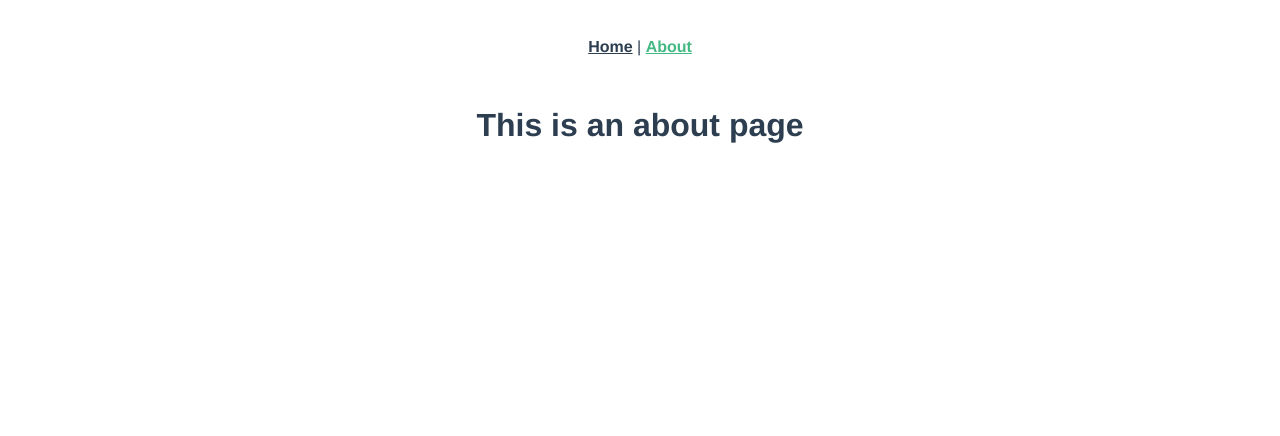
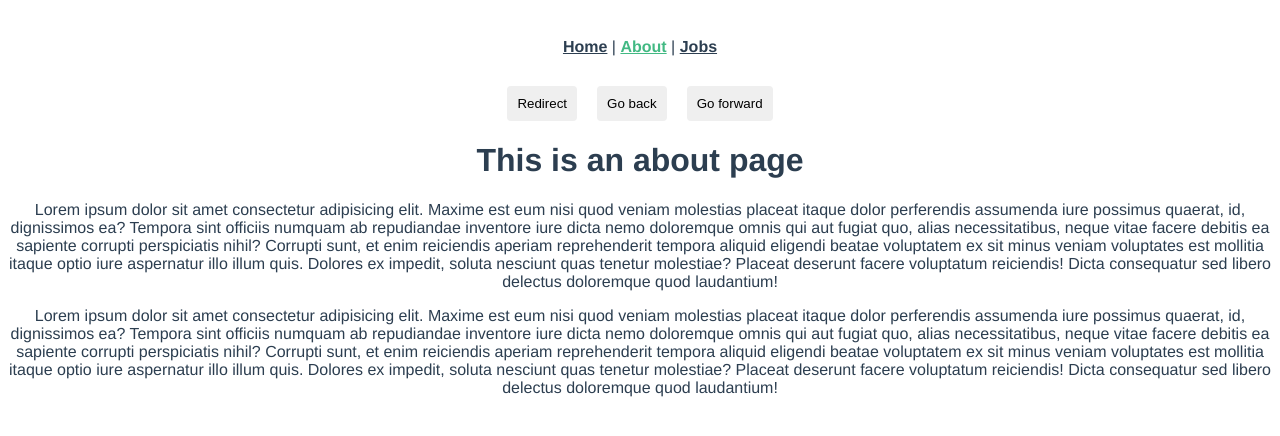
Before and after one commit to MomenSherif/vue3-playground, a Vue app: page /about in a window 1280 px wide. Shown: the top 436 px of the page. Built offline with nearby package versions, Linux system fonts and the light colour scheme.

Commit message:
End Routing

```diff
--- a/src/App.vue
+++ b/src/App.vue
@@ -1,10 +1,33 @@
 <template>
   <div id="nav">
     <router-link to="/">Home</router-link> |
-    <router-link to="/about">About</router-link>
+    <router-link :to="{ name: 'About' }">About</router-link> |
+    <router-link :to="{ name: 'Jobs' }">Jobs</router-link>
   </div>
+  <button @click="handleRedirect">Redirect</button>
+  <button @click="handleGoBack">Go back</button>
+  <button @click="handleGoForward">Go forward</button>
   <router-view />
 </template>
+
+<script>
+export default {
+  name: "App",
+  methods: {
+    handleRedirect() {
+      this.$router.push({
+        name: "Home",
+      });
+    },
+    handleGoBack() {
+      this.$router.go(-1);
+    },
+    handleGoForward() {
+      this.$router.go(1);
+    },
+  },
+};
+</script>
 
 <style>
 #app {
@@ -27,4 +50,10 @@
 #nav a.router-link-exact-active {
   color: #42b983;
 }
+button {
+  margin: 0 10px;
+  padding: 10px;
+  border: none;
+  border-radius: 4px;
+}
 </style>
--- a/src/components/HelloWorld.vue
+++ /dev/null
@@ -1,58 +0,0 @@
-<template>
-  <div class="hello">
-    <h1>{{ msg }}</h1>
-    <p>
-      For a guide and recipes on how to configure / customize this project,<br>
-      check out the
-      <a href="https://cli.vuejs.org" target="_blank" rel="noopener">vue-cli documentation</a>.
-    </p>
-    <h3>Installed CLI Plugins</h3>
-    <ul>
-      <li><a href="https://github.com/vuejs/vue-cli/tree/dev/packages/%40vue/cli-plugin-babel" target="_blank" rel="noopener">babel</a></li>
-      <li><a href="https://github.com/vuejs/vue-cli/tree/dev/packages/%40vue/cli-plugin-router" target="_blank" rel="noopener">router</a></li>
-    </ul>
-    <h3>Essential Links</h3>
-    <ul>
-      <li><a href="https://vuejs.org" target="_blank" rel="noopener">Core Docs</a></li>
-      <li><a href="https://forum.vuejs.org" target="_blank" rel="noopener">Forum</a></li>
-      <li><a href="https://chat.vuejs.org" target="_blank" rel="noopener">Community Chat</a></li>
-      <li><a href="https://twitter.com/vuejs" target="_blank" rel="noopener">Twitter</a></li>
-      <li><a href="https://news.vuejs.org" target="_blank" rel="noopener">News</a></li>
-    </ul>
-    <h3>Ecosystem</h3>
-    <ul>
-      <li><a href="https://router.vuejs.org" target="_blank" rel="noopener">vue-router</a></li>
-      <li><a href="https://vuex.vuejs.org" target="_blank" rel="noopener">vuex</a></li>
-      <li><a href="https://github.com/vuejs/vue-devtools#vue-devtools" target="_blank" rel="noopener">vue-devtools</a></li>
-      <li><a href="https://vue-loader.vuejs.org" target="_blank" rel="noopener">vue-loader</a></li>
-      <li><a href="https://github.com/vuejs/awesome-vue" target="_blank" rel="noopener">awesome-vue</a></li>
-    </ul>
-  </div>
-</template>
-
-<script>
-export default {
-  name: 'HelloWorld',
-  props: {
-    msg: String
-  }
-}
-</script>
-
-<!-- Add "scoped" attribute to limit CSS to this component only -->
-<style scoped>
-h3 {
-  margin: 40px 0 0;
-}
-ul {
-  list-style-type: none;
-  padding: 0;
-}
-li {
-  display: inline-block;
-  margin: 0 10px;
-}
-a {
-  color: #42b983;
-}
-</style>
--- a/src/router/index.js
+++ b/src/router/index.js
@@ -14,6 +14,27 @@ const routes = [
     // this generates a separate chunk (about.[hash].js) for this route
     // which is lazy-loaded when the route is visited.
     component: () => import(/* webpackChunkName: "about" */ '../views/About.vue')
+  },
+  {
+    path: '/jobs',
+    name: 'Jobs',
+    component: () => import(/* webpackChunkName: "jobs" */ '../views/jobs/Jobs.vue')
+  },
+  {
+    path: '/jobs/:id',
+    name: 'JobDetails',
+    component: () => import(/* webpackChunkName: "jobDetails" */ '../views/jobs/JobDetails.vue'),
+    // props: true,
+  },
+  //Redirect
+  {
+    path: '/all-jobs',
+    redirect: '/jobs'
+  },
+  // catch all routes
+  {
+    path: '/:catchAll(.*)',
+    component: () => import(/* webpackChunkName: "notFound" */ '../views/NotFound.vue'),
   }
 ]
 
--- a/src/views/About.vue
+++ b/src/views/About.vue
@@ -1,5 +1,31 @@
 <template>
   <div class="about">
     <h1>This is an about page</h1>
+    <p>
+      Lorem ipsum dolor sit amet consectetur adipisicing elit. Maxime est eum
+      nisi quod veniam molestias placeat itaque dolor perferendis assumenda iure
+      possimus quaerat, id, dignissimos ea? Tempora sint officiis numquam ab
+      repudiandae inventore iure dicta nemo doloremque omnis qui aut fugiat quo,
+      alias necessitatibus, neque vitae facere debitis ea sapiente corrupti
+      perspiciatis nihil? Corrupti sunt, et enim reiciendis aperiam
+      reprehenderit tempora aliquid eligendi beatae voluptatem ex sit minus
+      veniam voluptates est mollitia itaque optio iure aspernatur illo illum
+      quis. Dolores ex impedit, soluta nesciunt quas tenetur molestiae? Placeat
+      deserunt facere voluptatum reiciendis! Dicta consequatur sed libero
+      delectus doloremque quod laudantium!
+    </p>
+    <p>
+      Lorem ipsum dolor sit amet consectetur adipisicing elit. Maxime est eum
+      nisi quod veniam molestias placeat itaque dolor perferendis assumenda iure
+      possimus quaerat, id, dignissimos ea? Tempora sint officiis numquam ab
+      repudiandae inventore iure dicta nemo doloremque omnis qui aut fugiat quo,
+      alias necessitatibus, neque vitae facere debitis ea sapiente corrupti
+      perspiciatis nihil? Corrupti sunt, et enim reiciendis aperiam
+      reprehenderit tempora aliquid eligendi beatae voluptatem ex sit minus
+      veniam voluptates est mollitia itaque optio iure aspernatur illo illum
+      quis. Dolores ex impedit, soluta nesciunt quas tenetur molestiae? Placeat
+      deserunt facere voluptatum reiciendis! Dicta consequatur sed libero
+      delectus doloremque quod laudantium!
+    </p>
   </div>
 </template>
--- a/src/views/Home.vue
+++ b/src/views/Home.vue
@@ -1,18 +1,38 @@
 <template>
   <div class="home">
-    <img alt="Vue logo" src="../assets/logo.png">
-    <HelloWorld msg="Welcome to Your Vue.js App"/>
+    <h1>Home page</h1>
+    <p>
+      Lorem ipsum dolor sit amet, consectetur adipisicing elit. Facere odio
+      nobis vel dicta quos veniam eos voluptatum pariatur fugit repellendus
+      voluptates doloribus, nostrum voluptate voluptatem sint similique
+      perspiciatis rerum quidem molestiae reprehenderit architecto unde impedit.
+      Dolores doloribus rerum nisi eligendi ea eius, quia accusamus cupiditate
+      eaque nemo quis esse reprehenderit architecto quos aliquam neque ullam
+      itaque dicta dolorum ducimus mollitia ad. Dignissimos esse nostrum quidem
+      aspernatur, nulla facilis exercitationem neque voluptatum blanditiis,
+      velit nemo nam quas temporibus odio optio error facere. Laboriosam et
+      quidem voluptate nisi ipsa id doloremque! Laudantium, architecto eum!
+      Praesentium, labore ab vitae necessitatibus inventore nulla quos.
+    </p>
+    <p>
+      Lorem ipsum dolor sit amet, consectetur adipisicing elit. Facere odio
+      nobis vel dicta quos veniam eos voluptatum pariatur fugit repellendus
+      voluptates doloribus, nostrum voluptate voluptatem sint similique
+      perspiciatis rerum quidem molestiae reprehenderit architecto unde impedit.
+      Dolores doloribus rerum nisi eligendi ea eius, quia accusamus cupiditate
+      eaque nemo quis esse reprehenderit architecto quos aliquam neque ullam
+      itaque dicta dolorum ducimus mollitia ad. Dignissimos esse nostrum quidem
+      aspernatur, nulla facilis exercitationem neque voluptatum blanditiis,
+      velit nemo nam quas temporibus odio optio error facere. Laboriosam et
+      quidem voluptate nisi ipsa id doloremque! Laudantium, architecto eum!
+      Praesentium, labore ab vitae necessitatibus inventore nulla quos.
+    </p>
   </div>
 </template>
 
 <script>
-// @ is an alias to /src
-import HelloWorld from '@/components/HelloWorld.vue'
-
 export default {
-  name: 'Home',
-  components: {
-    HelloWorld
-  }
-}
+  name: "Home",
+  components: {},
+};
 </script>
--- /dev/null
+++ b/src/views/NotFound.vue
@@ -0,0 +1,4 @@
+<template>
+  <h2>404</h2>
+  <h3>Page not found 😭</h3>
+</template>
--- /dev/null
+++ b/src/views/jobs/JobDetails.vue
@@ -0,0 +1,19 @@
+<template>
+  <h1>Job Deatils</h1>
+  <p>Job ID is: {{ id }}</p>
+</template>
+
+<script>
+export default {
+  name: "JobDeatils",
+  // props: ['id'],
+  data() {
+    return {
+      id: this.$route.params.id,
+    };
+  },
+};
+</script>
+
+<style>
+</style>
--- /dev/null
+++ b/src/views/jobs/Jobs.vue
@@ -0,0 +1,43 @@
+<template>
+  <h1>Jobs</h1>
+  <div v-for="job in jobs" :key="job.id" class="job">
+    <router-link :to="{ name: 'JobDetails', params: { id: job.id } }">
+      <h2>{{ job.title }}</h2>
+    </router-link>
+  </div>
+</template>
+
+<script>
+export default {
+  name: "Jobs",
+  data() {
+    return {
+      jobs: [
+        { id: 1, title: "Ninja UI/UX Designer", details: "lorem " },
+        { id: 2, title: "Ninja Frontend Developer", details: "lorem " },
+        { id: 3, title: "Ninja Backend Developer", details: "lorem " },
+      ],
+    };
+  },
+};
+</script>
+
+<style>
+.job h2 {
+  background-color: #f4f4f4;
+  padding: 20px;
+  border-radius: 10px;
+  margin: 10px auto;
+  max-width: 600px;
+  cursor: pointer;
+  color: #444;
+}
+
+.job h2:hover {
+  background-color: #ddd;
+}
+
+.job a {
+  text-decoration: none;
+}
+</style>
```
